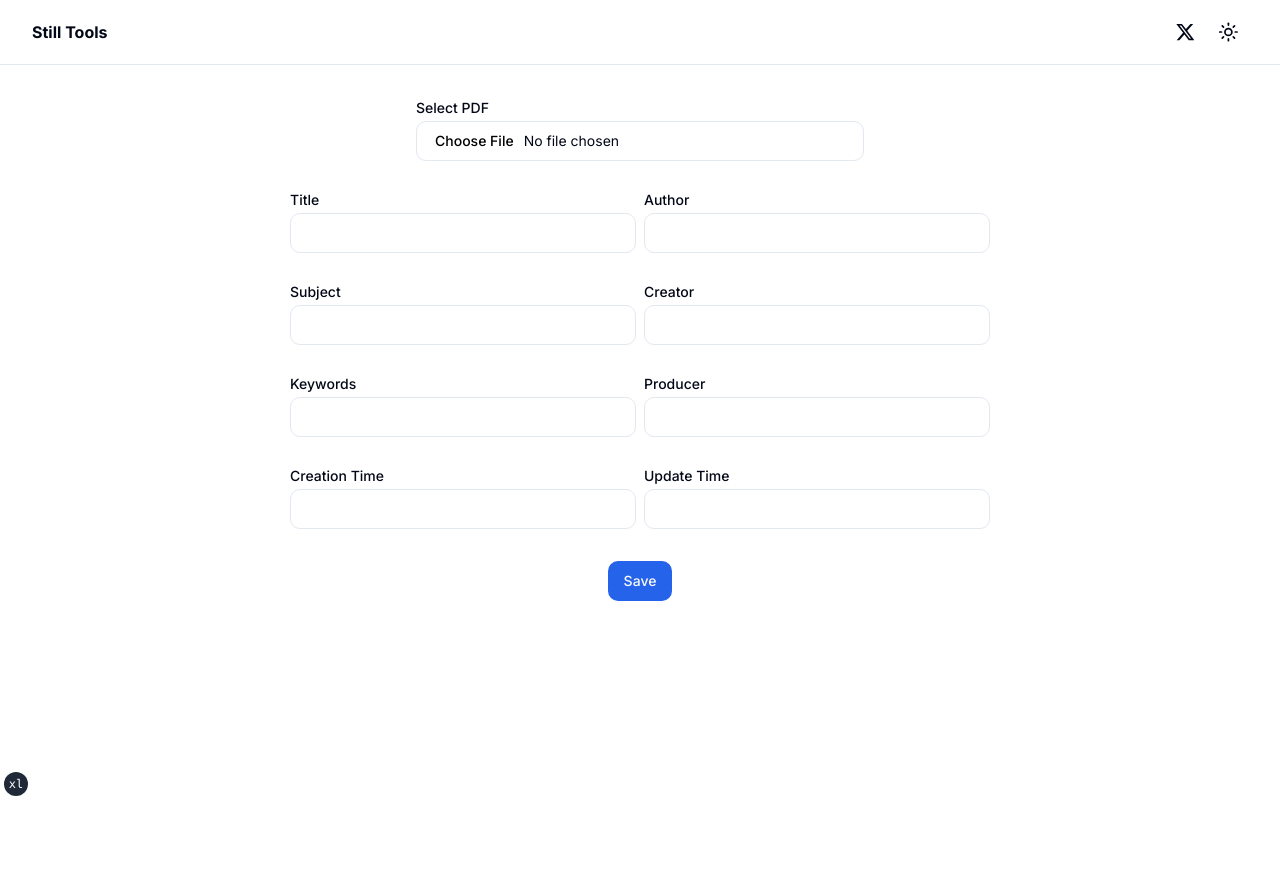
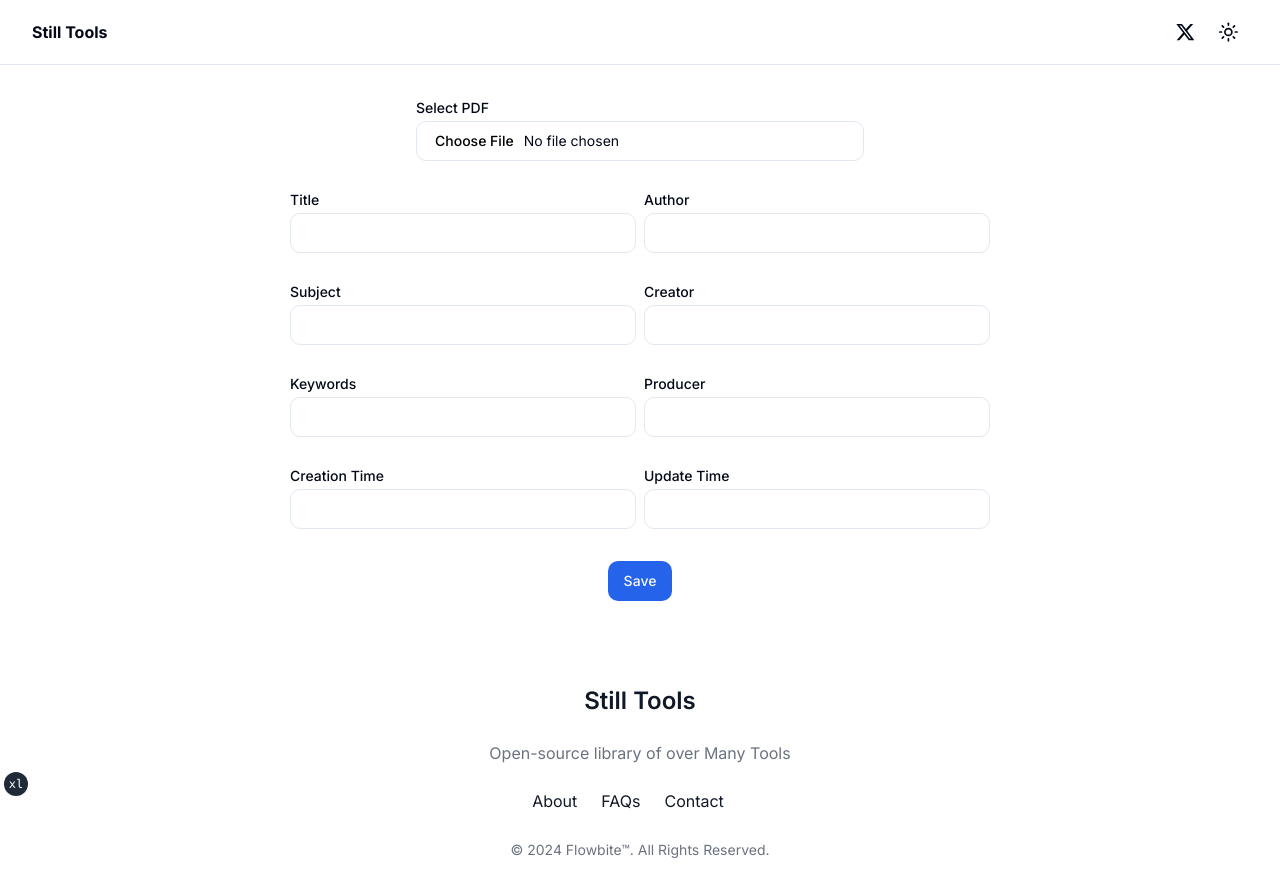
Before and after one commit to theakashshukla/Still, a Next.js app: page / in a window 1280 px wide. Shown: the top 896 px of the page. Before the commit the page ends 800 px from the top, so only its background shows below. Built offline with nearby package versions, Linux system fonts and the light colour scheme.

Commit message:
fix: Add SiteFooter component and update metadata in layout.tsx

```diff
--- a/app/layout.tsx
+++ b/app/layout.tsx
@@ -1,17 +1,18 @@
 import "./globals.css";
 import type { Metadata } from "next";
-
 import { siteConfig } from "@/config/site"
 import { Inter } from "next/font/google";
 import { ThemeProvider } from "@/components/theme-provider";
 import { cn } from "@/lib/utils"
 import { SiteHeader } from "@/components/site-header"
 import { TailwindIndicator } from "@/components/tailwind-indicator"
-
+import { SiteFooter } from "@/components/site-footer";
 
 const inter = Inter({ subsets: ["latin"] });
 
 export const metadata: Metadata = {
+
+  metadataBase: new URL(siteConfig.url),
   title: {
     default: siteConfig.name,
     template: `%s - ${siteConfig.name}`,
@@ -26,33 +27,33 @@
     shortcut: "/favicon-16x16.png",
     apple: "/apple-touch-icon.png",
   },
+  openGraph: {
+    type: "website",
+    locale: "en_IN",
+    url: siteConfig.url,
+    siteName: siteConfig.name,
+    title: siteConfig.name,
+    description: siteConfig.description,
+    images: [
+      {
+        url: "/og-image.png",
+        width: 1200,
+        height: 630,
+        alt: siteConfig.name,
+      },
+    ],
+  },
+  twitter: {
+    site: "@astreak.oi",
+    creator: "@theskaai",
+    card: "summary_large_image",
+  },
 };
+
 
 interface RootLayoutProps {
   children: React.ReactNode
 }
-
-
-// export default function RootLayout({
-//   children,
-// }: {
-//   children: React.ReactNode;
-// }) {
-//   return (
-//     <html lang="en">
-//       <body className={inter.className}>
-//         <ThemeProvider
-//           attribute="class"
-//           defaultTheme="dark"
-//           enableSystem
-//           disableTransitionOnChange
-//         >
-//           {children}
-//         </ThemeProvider>
-//       </body>
-//     </html>
-//   );
-// }
 
 export default function RootLayout({ children }: RootLayoutProps) {
   return (
@@ -69,6 +70,7 @@
             <div className="relative flex min-h-screen flex-col">
               <SiteHeader />
               <div className="flex-1">{children}</div>
+              <SiteFooter/>
             </div>
             <TailwindIndicator />
           </ThemeProvider>
--- /dev/null
+++ b/components/site-footer.tsx
@@ -0,0 +1,41 @@
+export function SiteFooter() {
+  return (
+    <footer className="p-4 bg-white md:p-8 lg:p-10 dark:bg-gray-800">
+      <div className="mx-auto max-w-screen-xl text-center">
+        <a
+          href="#"
+          className="flex justify-center items-center text-2xl font-semibold text-gray-900 dark:text-white"
+        >
+          Still Tools
+        </a>
+        <p className="my-6 text-gray-500 dark:text-gray-400">
+          Open-source library of over Many Tools
+        </p>
+        <ul className="flex flex-wrap justify-center items-center mb-6 text-gray-900 dark:text-white">
+          <li>
+            <a href="#" className="mr-4 hover:underline md:mr-6 ">
+              About
+            </a>
+          </li>
+          <li>
+            <a href="#" className="mr-4 hover:underline md:mr-6">
+              FAQs
+            </a>
+          </li>
+          <li>
+            <a href="#" className="mr-4 hover:underline md:mr-6">
+              Contact
+            </a>
+          </li>
+        </ul>
+        <span className="text-sm text-gray-500 sm:text-center dark:text-gray-400">
+          © 2024{" "}
+          <a href="#" className="hover:underline">
+            Flowbite™
+          </a>
+          . All Rights Reserved.
+        </span>
+      </div>
+    </footer>
+  );
+}
--- a/config/site.ts
+++ b/config/site.ts
@@ -4,6 +4,7 @@
   name: "Still Tools",
   description:
     "A collection of tools to help you stay productive and focused on the things that matter.",
+  url: "https://still.tools",
   mainNav: [
     // {
     //   title: "Home",
--- a/package.json
+++ b/package.json
@@ -1,5 +1,5 @@
 {
-  "name": "quest",
+  "name": "still",
   "version": "0.1.0",
   "private": true,
   "scripts": {
```
Also changed, not shown: 1 other file (tests, documents, lock files or other folders).
